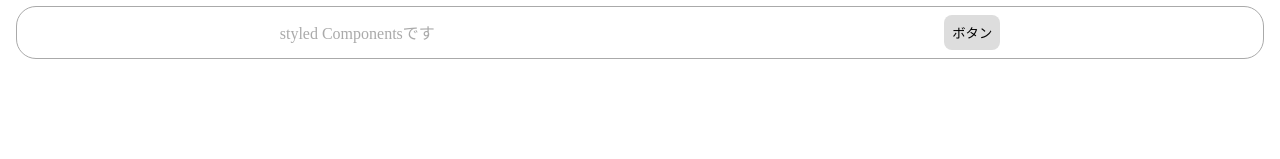
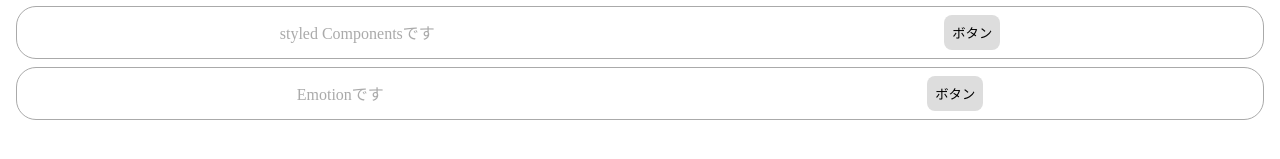
Before and after one commit to suzu1997/react-book, a React (Create React App) app: page / in a window 1280 px wide. Shown: the part 317-476 px from the top of the page. Built offline with nearby package versions, Linux system fonts and the light colour scheme.

Commit message:
Emotiondでのスタイルの当て方の学習

```diff
--- a/src/App.jsx
+++ b/src/App.jsx
@@ -3,6 +3,7 @@
 import { CssModules } from './components/CssModules';
 import { StyledJsx } from './components/StyledJsx';
 import { StyledComponents } from './components/StyledComponents';
+import { Emotion } from './components/Emotion';
 
 export const App = () => {
   const [num, setNum] = useState(0);
@@ -21,6 +22,7 @@
       <CssModules />
       <StyledJsx />
       <StyledComponents />
+      <Emotion />
     </>
   );
 };
--- /dev/null
+++ b/src/components/Emotion.jsx
@@ -0,0 +1,41 @@
+/** @jsxImportSource @emotion/react */
+import { jsx, css } from '@emotion/react';
+import styled from '@emotion/styled';
+
+export const Emotion = () => {
+  // SCSSの書き方がそのまま可能な書き方
+  const containerStyle = css`
+    border: solid 1px #aaa;
+    border-radius: 20px;
+    padding: 8px;
+    margin: 8px;
+    display: flex;
+    justify-content: space-around;
+    align-items: center;
+  `;
+  // インラインスタイルの書き方
+  const titleStyle = css({
+    margin: 0,
+    color: '#aaa',
+  });
+
+  return (
+    <div css={containerStyle}>
+      <p css={titleStyle}>Emotionです</p>
+      <SButton>ボタン</SButton>
+    </div>
+  );
+};
+
+// styled-componentsの書き方
+const SButton = styled.button`
+  background-color: #ddd;
+  border: none;
+  padding: 8px;
+  border-radius: 8px;
+  &:hover {
+    background-color: #aaa;
+    color: #fff;
+    cursor: pointer;
+  }
+`;
```
